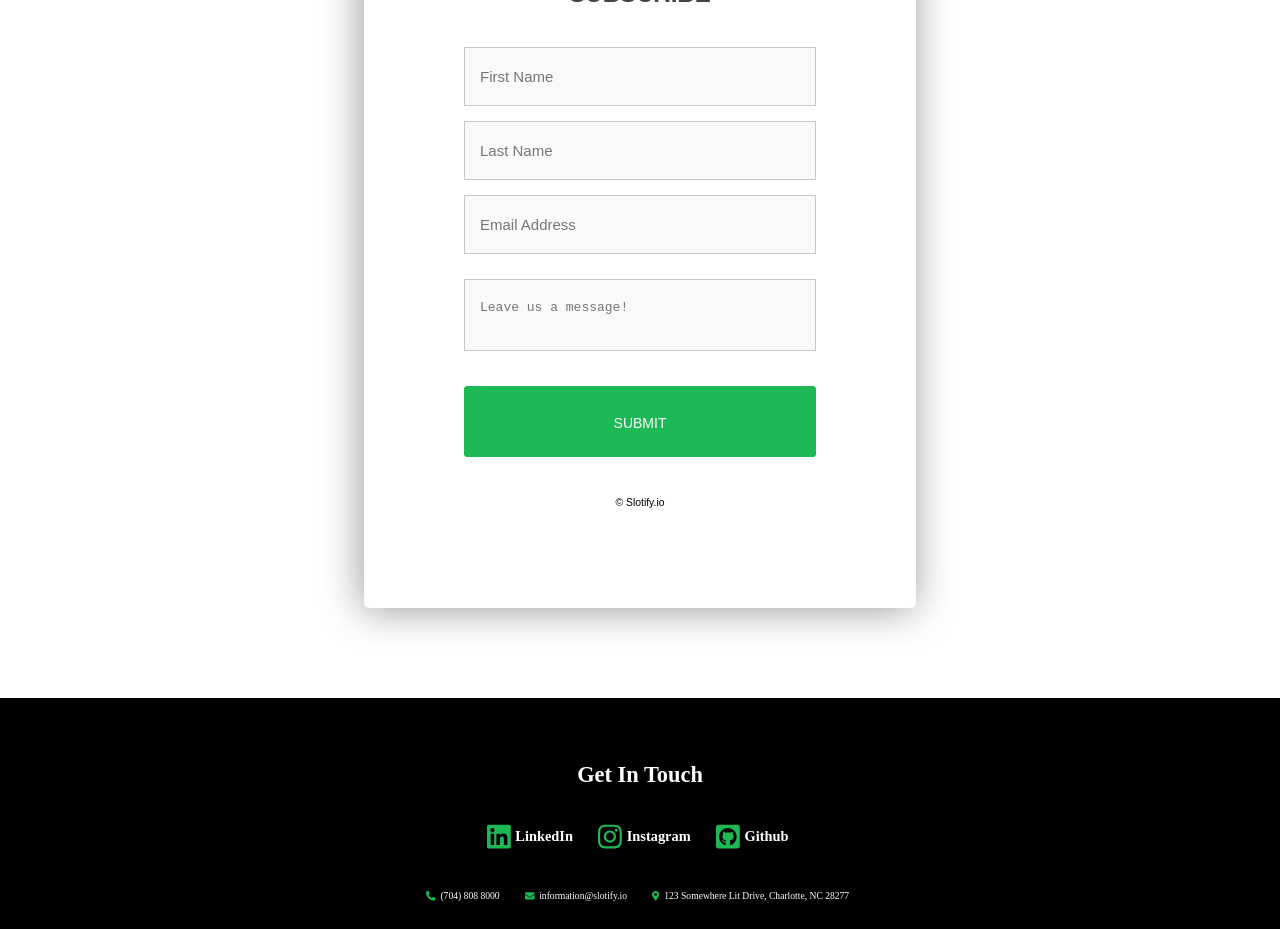
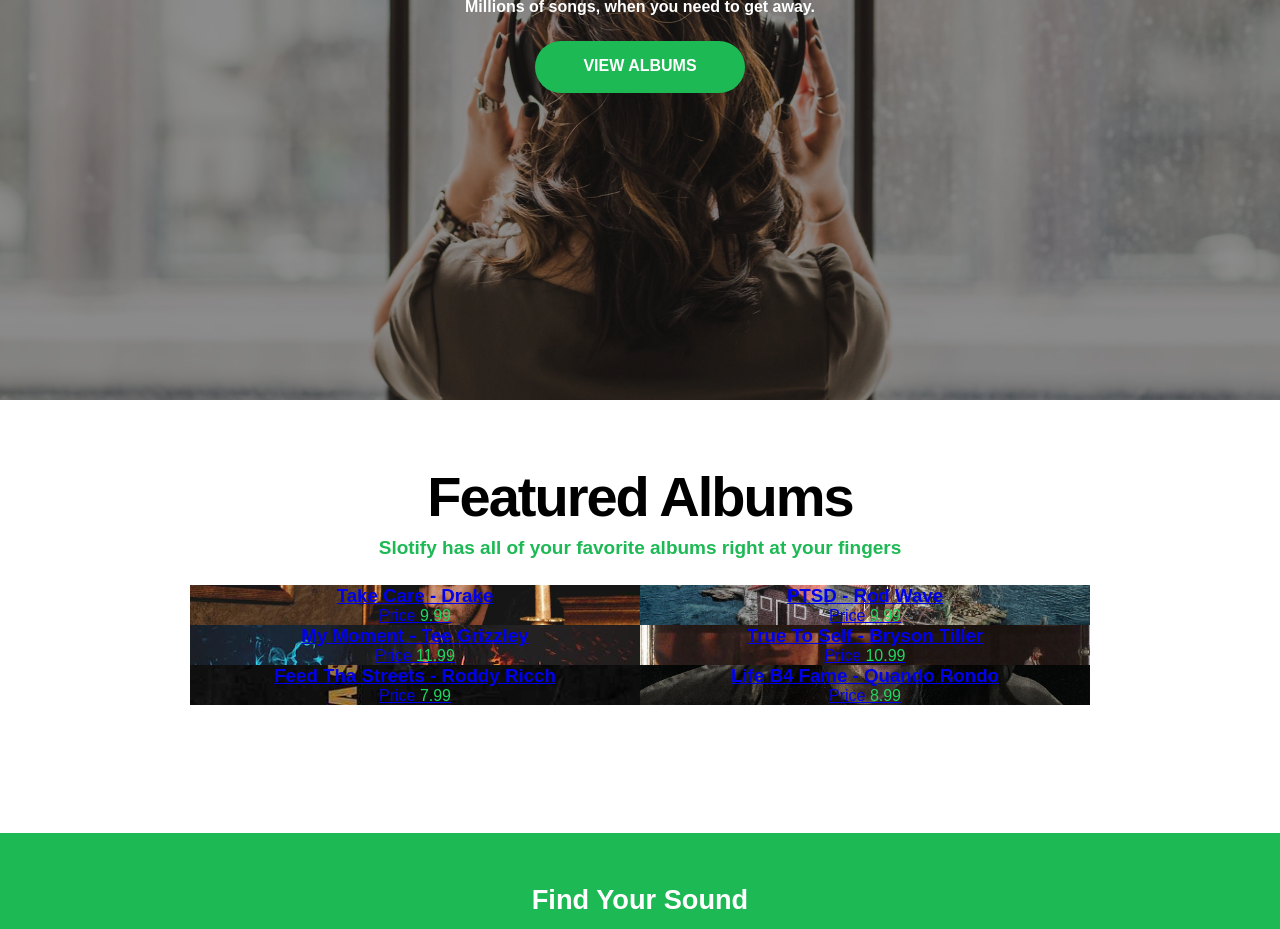
Before and after one commit to Tivler/ecommerce-project, a React (Create React App) app: page / in a window 1280 px wide. Shown: the part 400-1329 px from the top of the page. Built offline with nearby package versions, Linux system fonts and the light colour scheme.

Commit message:
commented out imports

```diff
--- a/src/App.js
+++ b/src/App.js
@@ -6,8 +6,8 @@ import Slider from './components/features/Slider/Slider';
 import Featured from './components/features/Featured/Featured';
 import Footer from './components/core/Footer/Footer';
 import Quotes from './components/features/Quotes/Quotes';
-import Products from './components/features/Products/Products';
-import Form from './components/features/Form/Form';
+// import Products from './components/features/Products/Products';
+// import Form from './components/features/Form/Form';
 
 class App extends React.Component {
   constructor(props) {
@@ -22,8 +22,9 @@ class App extends React.Component {
     return (
       <div className="App">
         <Navbar />
-
-         <Form />
+        <Slider />
+        <Featured albums={this.state.featured} />
+        <Quotes />
         <Footer />
       </div>
     );
```
